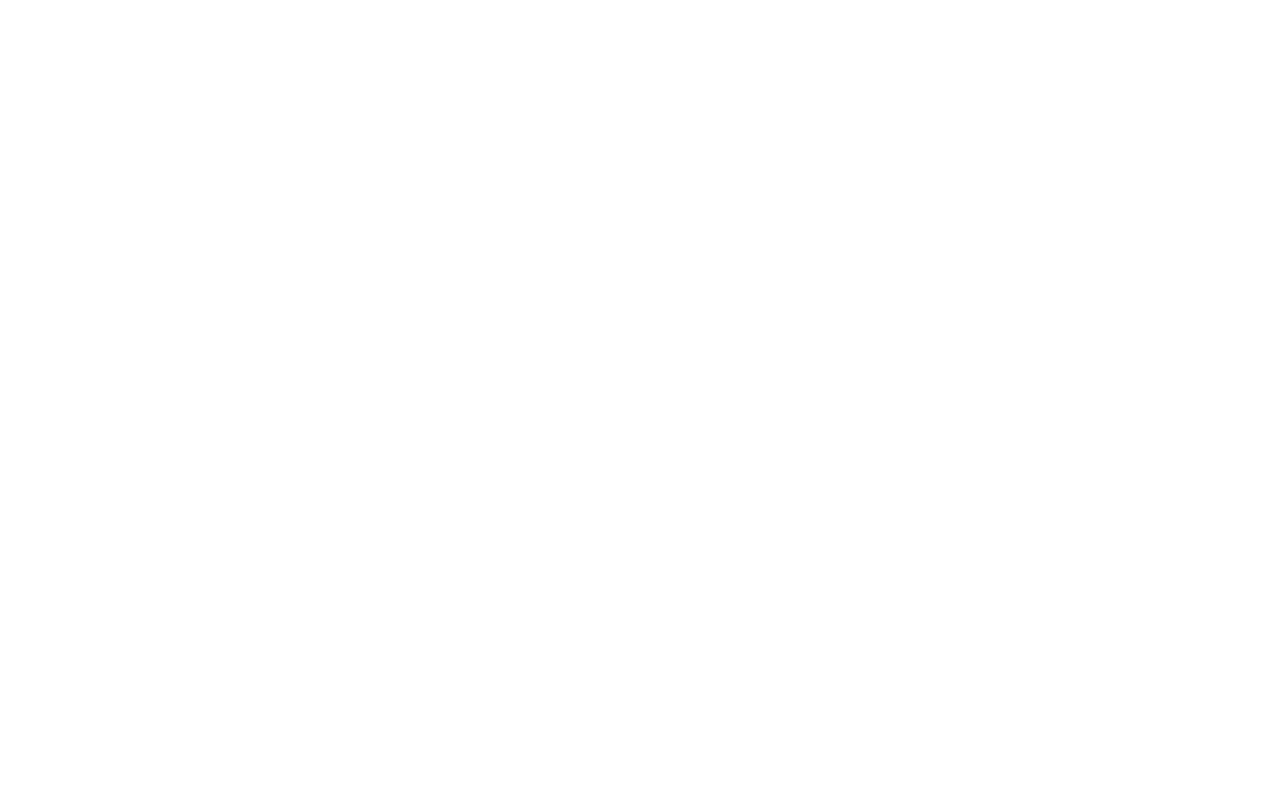
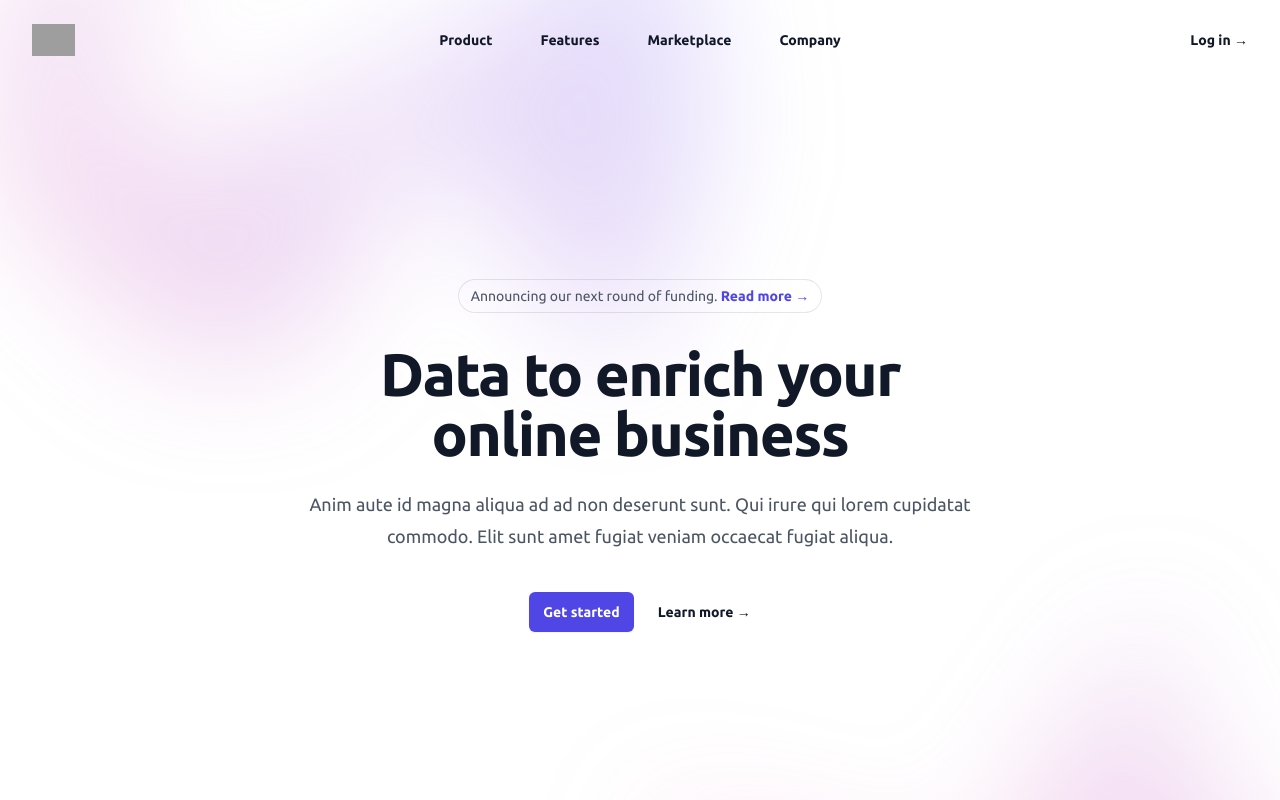
Before and after one commit to raccoonhands1/catchup, a Next.js app in the folder frontend_catchup/: page / in a window 1280 px wide. Shown: the top 800 px of the page. Built offline with nearby package versions, Linux system fonts and the light colour scheme; grey boxes are pictures that could not be loaded; a web font is replaced by a local one.

Commit message:
navbar and hero

```diff
--- a/frontend_catchup/src/app/page.tsx
+++ b/frontend_catchup/src/app/page.tsx
@@ -1,7 +1,8 @@
-
+import Navbar from "@/components/navbar";
 export default function Home() {
   return (
     <>
+    <Navbar/>
       {/* <ResponsiveDebug /> */}
 
       {/* <BouncyCardsFeatures /> */}
--- /dev/null
+++ b/frontend_catchup/src/components/navbar.tsx
@@ -0,0 +1,161 @@
+'use client';
+
+import { useState } from 'react'
+import { Dialog, DialogPanel } from '@headlessui/react'
+import { Bars3Icon, XMarkIcon } from '@heroicons/react/24/outline'
+
+const navigation = [
+  { name: 'Product', href: '#' },
+  { name: 'Features', href: '#' },
+  { name: 'Marketplace', href: '#' },
+  { name: 'Company', href: '#' },
+]
+
+export default function navbar() {
+  const [mobileMenuOpen, setMobileMenuOpen] = useState(false)
+
+  return (
+    <div className="bg-white">
+      <header className="absolute inset-x-0 top-0 z-50">
+        <nav aria-label="Global" className="flex items-center justify-between p-6 lg:px-8">
+          <div className="flex lg:flex-1">
+            <a href="#" className="-m-1.5 p-1.5">
+              <span className="sr-only">Your Company</span>
+              <img
+                alt=""
+                src="https://tailwindui.com/img/logos/mark.svg?color=indigo&shade=600"
+                className="h-8 w-auto"
+              />
+            </a>
+          </div>
+          <div className="flex lg:hidden">
+            <button
+              type="button"
+              onClick={() => setMobileMenuOpen(true)}
+              className="-m-2.5 inline-flex items-center justify-center rounded-md p-2.5 text-gray-700"
+            >
+              <span className="sr-only">Open main menu</span>
+              <Bars3Icon aria-hidden="true" className="h-6 w-6" />
+            </button>
+          </div>
+          <div className="hidden lg:flex lg:gap-x-12">
+            {navigation.map((item) => (
+              <a key={item.name} href={item.href} className="text-sm font-semibold leading-6 text-gray-900">
+                {item.name}
+              </a>
+            ))}
+          </div>
+          <div className="hidden lg:flex lg:flex-1 lg:justify-end">
+            <a href="#" className="text-sm font-semibold leading-6 text-gray-900">
+              Log in <span aria-hidden="true">&rarr;</span>
+            </a>
+          </div>
+        </nav>
+        <Dialog open={mobileMenuOpen} onClose={setMobileMenuOpen} className="lg:hidden">
+          <div className="fixed inset-0 z-50" />
+          <DialogPanel className="fixed inset-y-0 right-0 z-50 w-full overflow-y-auto bg-white px-6 py-6 sm:max-w-sm sm:ring-1 sm:ring-gray-900/10">
+            <div className="flex items-center justify-between">
+              <a href="#" className="-m-1.5 p-1.5">
+                <span className="sr-only">Your Company</span>
+                <img
+                  alt=""
+                  src="https://tailwindui.com/img/logos/mark.svg?color=indigo&shade=600"
+                  className="h-8 w-auto"
+                />
+              </a>
+              <button
+                type="button"
+                onClick={() => setMobileMenuOpen(false)}
+                className="-m-2.5 rounded-md p-2.5 text-gray-700"
+              >
+                <span className="sr-only">Close menu</span>
+                <XMarkIcon aria-hidden="true" className="h-6 w-6" />
+              </button>
+            </div>
+            <div className="mt-6 flow-root">
+              <div className="-my-6 divide-y divide-gray-500/10">
+                <div className="space-y-2 py-6">
+                  {navigation.map((item) => (
+                    <a
+                      key={item.name}
+                      href={item.href}
+                      className="-mx-3 block rounded-lg px-3 py-2 text-base font-semibold leading-7 text-gray-900 hover:bg-gray-50"
+                    >
+                      {item.name}
+                    </a>
+                  ))}
+                </div>
+                <div className="py-6">
+                  <a
+                    href="#"
+                    className="-mx-3 block rounded-lg px-3 py-2.5 text-base font-semibold leading-7 text-gray-900 hover:bg-gray-50"
+                  >
+                    Log in
+                  </a>
+                </div>
+              </div>
+            </div>
+          </DialogPanel>
+        </Dialog>
+      </header>
+
+      <div className="relative isolate px-6 pt-14 lg:px-8">
+        <div
+          aria-hidden="true"
+          className="absolute inset-x-0 -top-40 -z-10 transform-gpu overflow-hidden blur-3xl sm:-top-80"
+        >
+          <div
+            style={{
+              clipPath:
+                'polygon(74.1% 44.1%, 100% 61.6%, 97.5% 26.9%, 85.5% 0.1%, 80.7% 2%, 72.5% 32.5%, 60.2% 62.4%, 52.4% 68.1%, 47.5% 58.3%, 45.2% 34.5%, 27.5% 76.7%, 0.1% 64.9%, 17.9% 100%, 27.6% 76.8%, 76.1% 97.7%, 74.1% 44.1%)',
+            }}
+            className="relative left-[calc(50%-11rem)] aspect-[1155/678] w-[36.125rem] -translate-x-1/2 rotate-[30deg] bg-gradient-to-tr from-[#ff80b5] to-[#9089fc] opacity-30 sm:left-[calc(50%-30rem)] sm:w-[72.1875rem]"
+          />
+        </div>
+        <div className="mx-auto max-w-2xl py-32 sm:py-48 lg:py-56">
+          <div className="hidden sm:mb-8 sm:flex sm:justify-center">
+            <div className="relative rounded-full px-3 py-1 text-sm leading-6 text-gray-600 ring-1 ring-gray-900/10 hover:ring-gray-900/20">
+              Announcing our next round of funding.{' '}
+              <a href="#" className="font-semibold text-indigo-600">
+                <span aria-hidden="true" className="absolute inset-0" />
+                Read more <span aria-hidden="true">&rarr;</span>
+              </a>
+            </div>
+          </div>
+          <div className="text-center">
+            <h1 className="text-4xl font-bold tracking-tight text-gray-900 sm:text-6xl">
+              Data to enrich your online business
+            </h1>
+            <p className="mt-6 text-lg leading-8 text-gray-600">
+              Anim aute id magna aliqua ad ad non deserunt sunt. Qui irure qui lorem cupidatat commodo. Elit sunt amet
+              fugiat veniam occaecat fugiat aliqua.
+            </p>
+            <div className="mt-10 flex items-center justify-center gap-x-6">
+              <a
+                href="#"
+                className="rounded-md bg-indigo-600 px-3.5 py-2.5 text-sm font-semibold text-white shadow-sm hover:bg-indigo-500 focus-visible:outline focus-visible:outline-2 focus-visible:outline-offset-2 focus-visible:outline-indigo-600"
+              >
+                Get started
+              </a>
+              <a href="#" className="text-sm font-semibold leading-6 text-gray-900">
+                Learn more <span aria-hidden="true">→</span>
+              </a>
+            </div>
+          </div>
+        </div>
+        <div
+          aria-hidden="true"
+          className="absolute inset-x-0 top-[calc(100%-13rem)] -z-10 transform-gpu overflow-hidden blur-3xl sm:top-[calc(100%-30rem)]"
+        >
+          <div
+            style={{
+              clipPath:
+                'polygon(74.1% 44.1%, 100% 61.6%, 97.5% 26.9%, 85.5% 0.1%, 80.7% 2%, 72.5% 32.5%, 60.2% 62.4%, 52.4% 68.1%, 47.5% 58.3%, 45.2% 34.5%, 27.5% 76.7%, 0.1% 64.9%, 17.9% 100%, 27.6% 76.8%, 76.1% 97.7%, 74.1% 44.1%)',
+            }}
+            className="relative left-[calc(50%+3rem)] aspect-[1155/678] w-[36.125rem] -translate-x-1/2 bg-gradient-to-tr from-[#ff80b5] to-[#9089fc] opacity-30 sm:left-[calc(50%+36rem)] sm:w-[72.1875rem]"
+          />
+        </div>
+      </div>
+    </div>
+  )
+}
```
Also changed, not shown: frontend_catchup/package.json (+9 -5 lines), 1 other file (tests, documents, lock files or other folders).
